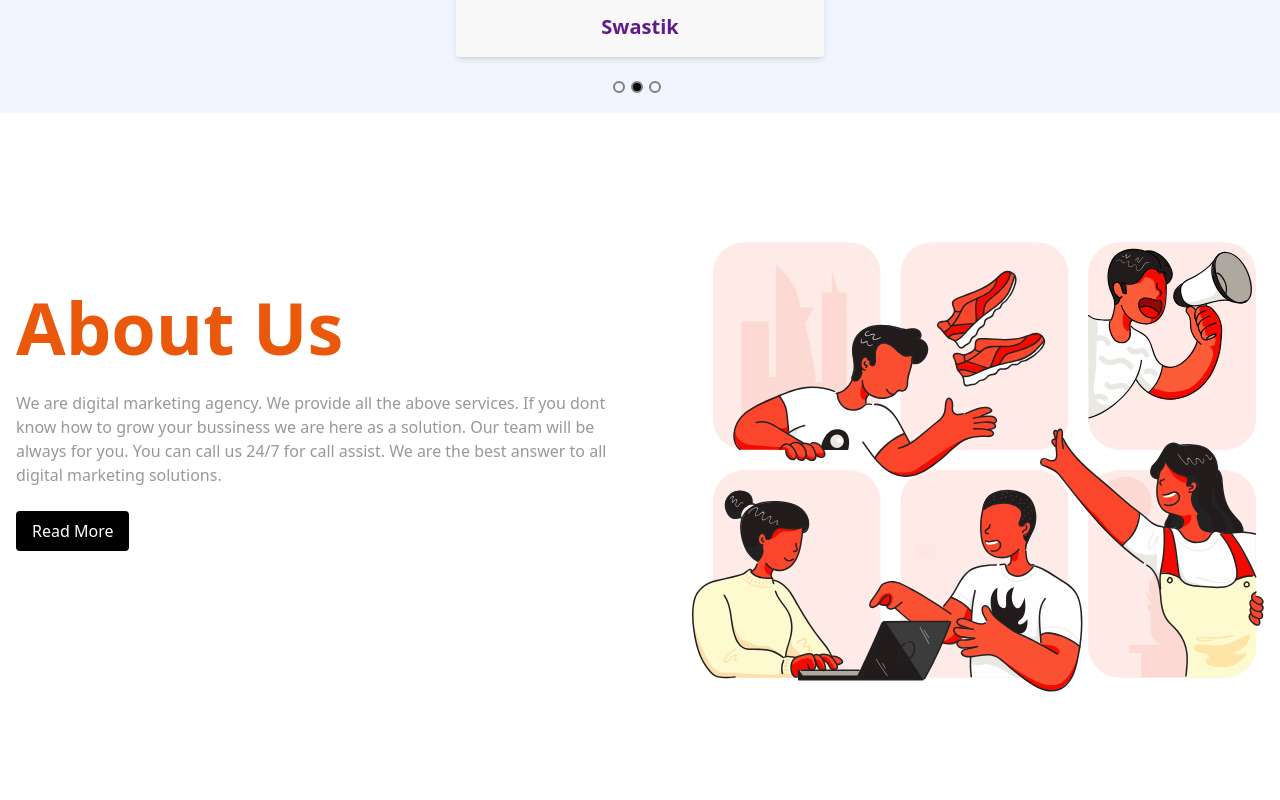
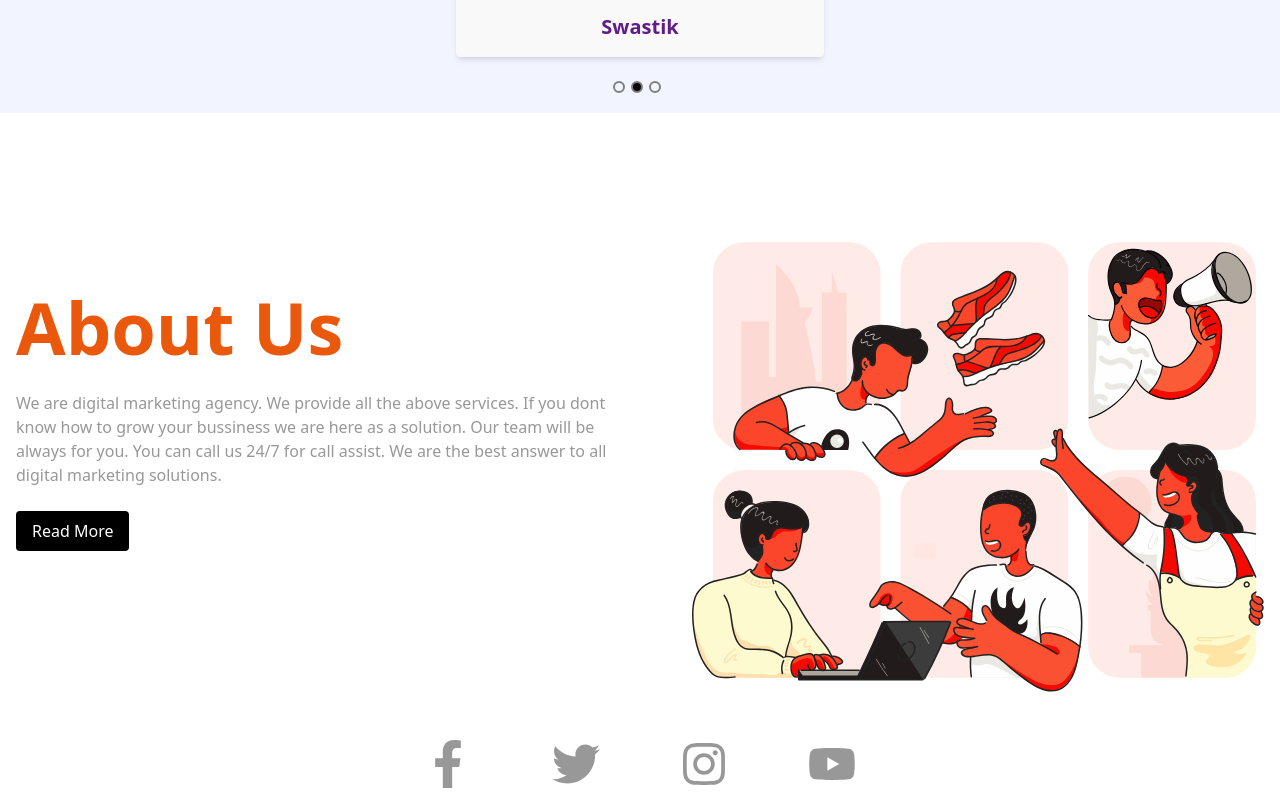
Before and after one commit to ArnabChatterjee20k/Adler-Startup--frontend, a React (Create React App) app: page / in a window 1280 px wide. Shown: the part 1185-1985 px from the top of the page. Before the commit the page ends 1913 px from the top, so only its background shows below. Built offline with nearby package versions, Linux system fonts and the light colour scheme.

Commit message:
added Social Media Badges

```diff
--- a/src/App.js
+++ b/src/App.js
@@ -2,6 +2,7 @@ import { Navbar } from "./components/Navbar/Navbar";
 import { Hero } from "./components/Hero/Hero";
 import { Testimonial } from "./components/Testimonials/Testimonial";
 import { About } from "./components/About us/About";
+import { SocialMedia } from "./components/SocialBadge/SocialMedia";
 function App() {
   return (
     <>
@@ -9,6 +10,7 @@ function App() {
     <Hero/>
     <Testimonial/>
     <About/>
+    <SocialMedia/>
     </>
   );
 }
--- /dev/null
+++ b/src/components/SocialBadge/SocialMedia.jsx
@@ -0,0 +1,23 @@
+import { FaFacebookF ,  FaTwitter , FaInstagram , FaYoutube} from "react-icons/fa"
+import React from 'react'
+
+export const SocialMedia = () => {
+    const size = undefined;
+    const color = "#989898";
+    return (
+        <section className="horizontal-container space-x-10 md:space-x-20 lg:space-x-30 my-3">
+            <a href="">
+                <FaFacebookF max className={`text-4xl md:text-5xl text-[#989898] hover:text-orange-500 duration-300 hover:-translate-y-1`}/>
+            </a>
+            <a href="">
+                <FaTwitter className={`text-4xl md:text-5xl text-[#989898] hover:text-orange-500 duration-300 hover:-translate-y-1`}/>
+            </a>
+            <a href="">
+                <FaInstagram className={`text-4xl md:text-5xl text-[#989898] hover:text-orange-500 duration-300 hover:-translate-y-1`}/>
+            </a>
+            <a href="">
+                <FaYoutube className={`text-4xl md:text-5xl text-[#989898] hover:text-orange-500 duration-300 hover:-translate-y-1`}/>
+            </a>
+        </section>
+)
+}
```
